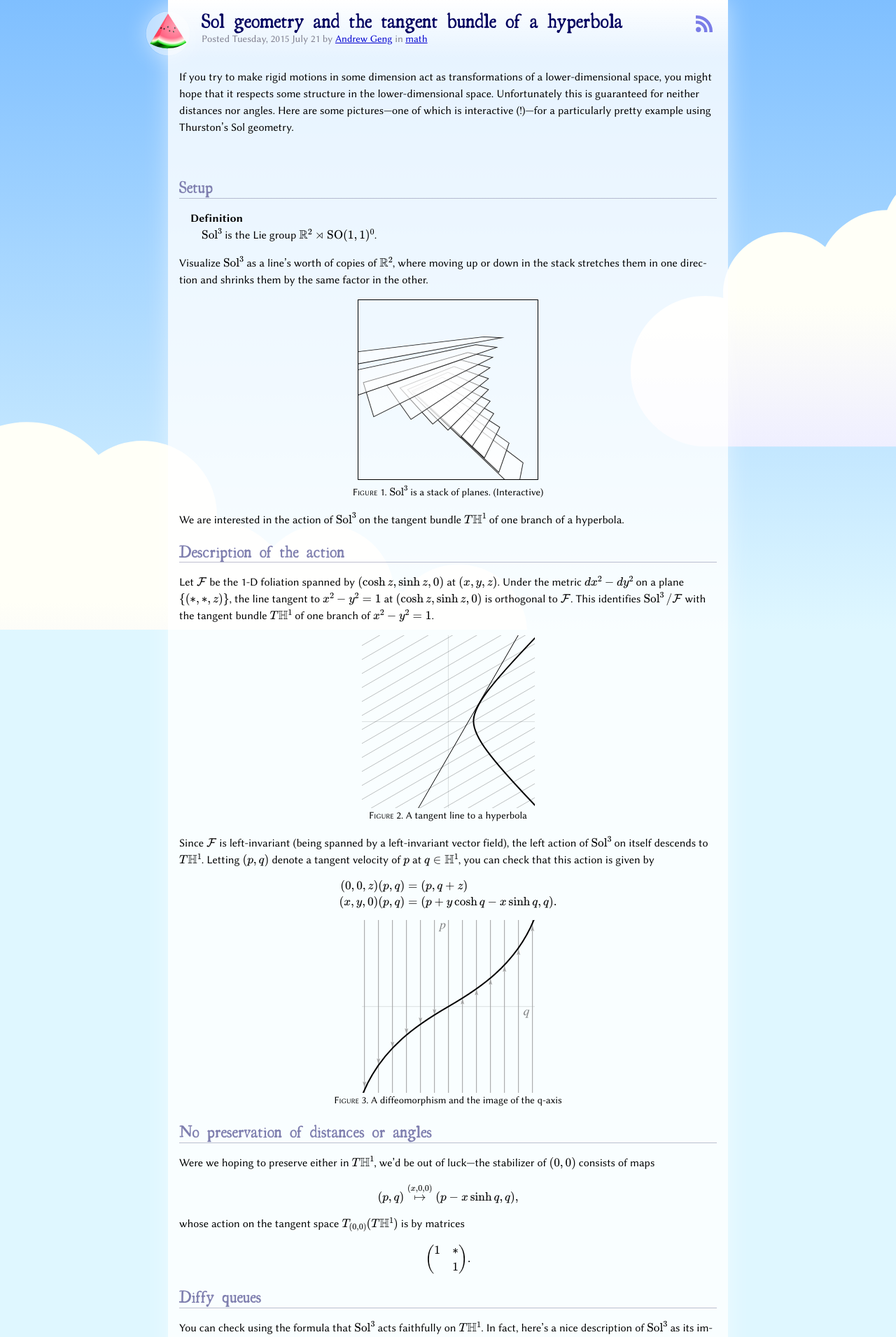
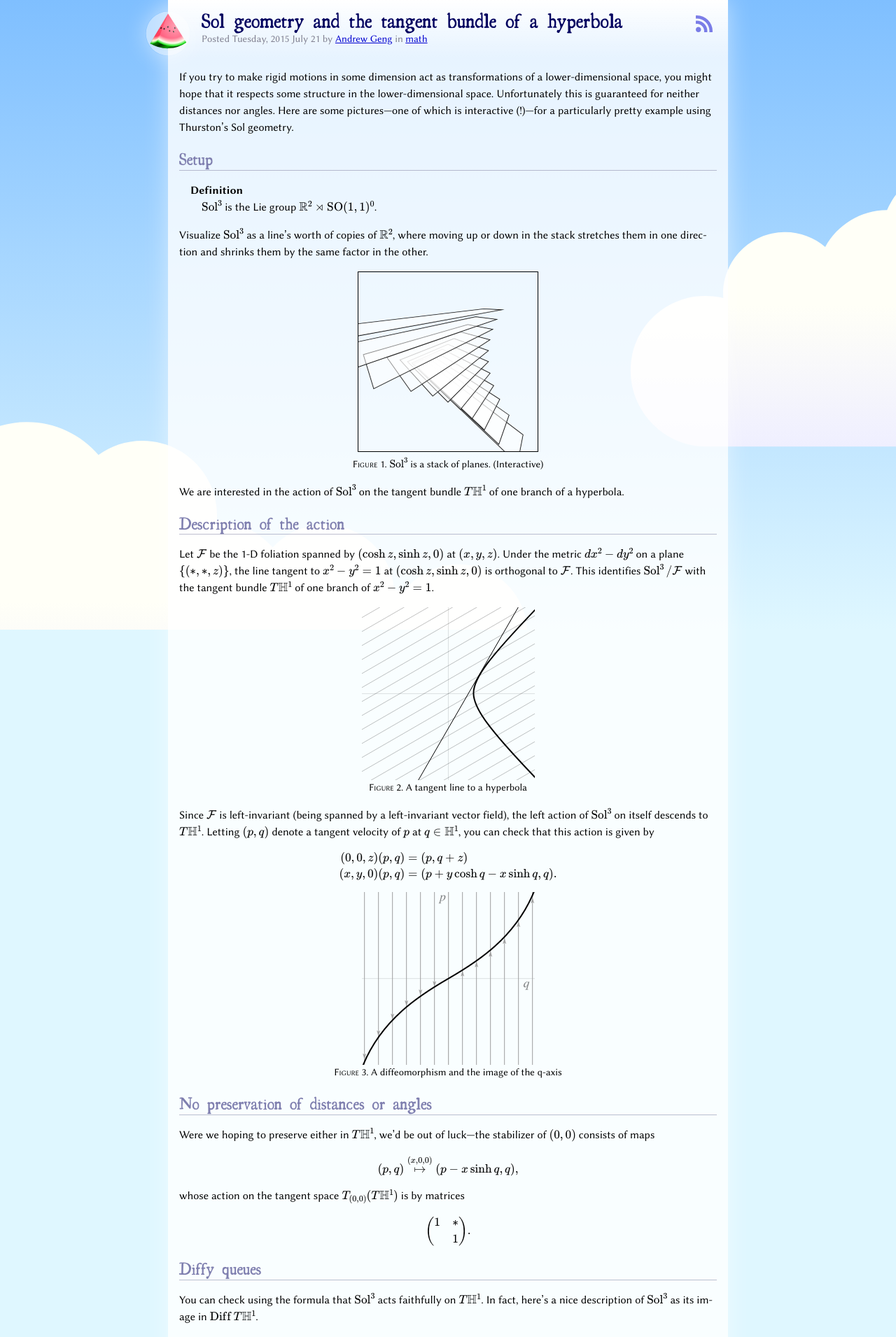
Before and after one commit to pteromys/blog, a Jekyll site: the page built from _posts/2015-07-21-solgeometry.md, in a window 1280 px wide. Shown: the top 1911 px of the page at 70% size. Built offline with Jekyll 4.4.1, drawn with Linux system fonts in a browser that asks for light colours; formulas are drawn with MathJax 3; comment, search, counter and statistics services are not loaded.

Commit message:
Make a display:none tex-macros class.
If TeX definitions end up in their own block, then MathJax parses
them but leaves the <p> behind, causing there to be extra space.
So we hide them with display:none when it helps.

```diff
--- a/_posts/2015-07-21-solgeometry.md
+++ b/_posts/2015-07-21-solgeometry.md
@@ -21,6 +21,7 @@ particularly pretty example using Thurston's Sol geometry.
 \\newcommand{\\SO}{\\operatorname{SO}}
 \\newcommand{\\Sol}{\\operatorname{Sol}}
 \\)
+{:.tex-macros}
 
 ## Setup
 
--- a/base.scss
+++ b/base.scss
@@ -99,6 +99,7 @@ figcaption {
 		font-variant: small-caps;
 	}
 }
+.tex-macros { display: none; }
 
 /* Page dimensions */
 html { margin: 0em; padding: 0em; }
```
